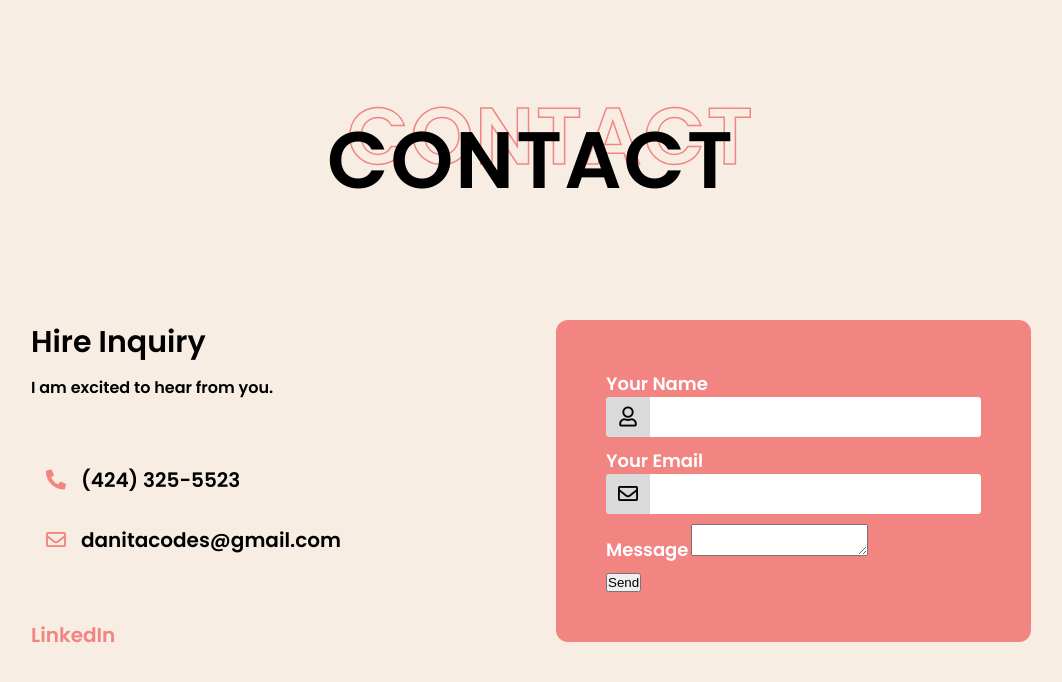
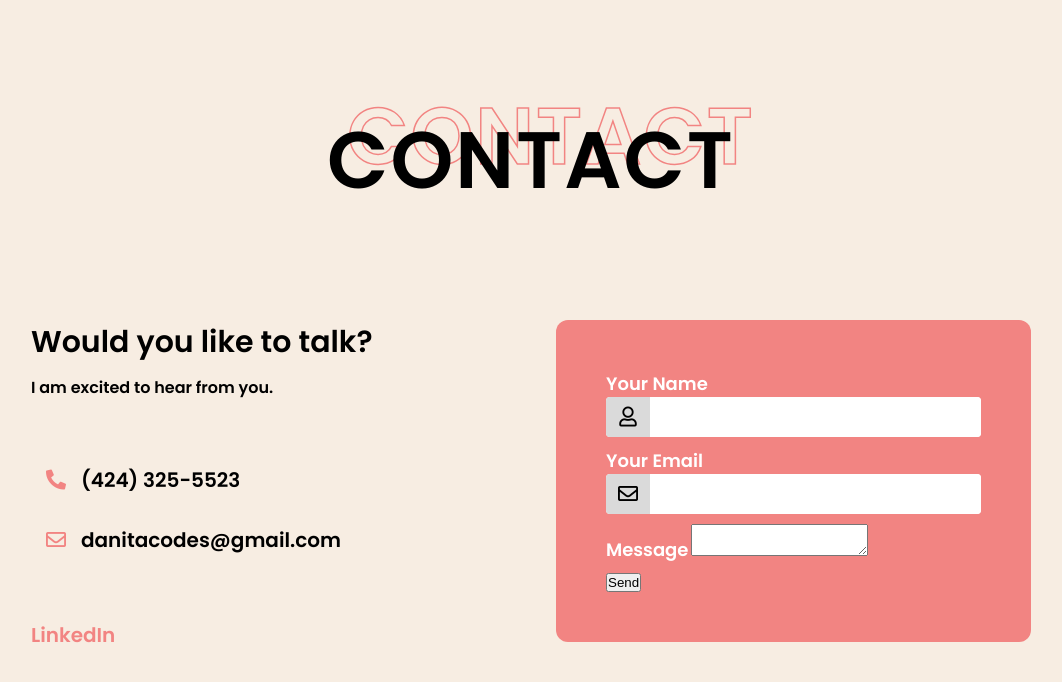
Before and after one commit to danitacodes/danitacodessite, a plain HTML site: page contact.html in a window 1280 px wide. Shown: the whole page, without its empty margins (109-1171 px from the left). Drawn offline with Linux system fonts and the light colour scheme.

```diff
--- a/contact.html
+++ b/contact.html
@@ -15,7 +15,7 @@
             <h2 class="section-heading" data-outline="contact">Contact</h2>
             <div class="wrapper">
                 <div class="left">
-                    <h2 class="contact-heading">Hire Inquiry</h2>
+                    <h2 class="contact-heading">Would you like to talk?</h2>
                     <p class="contact-description">I am excited to hear from you.</p>
                     <div class="contact-info">
                         <ul>
```
